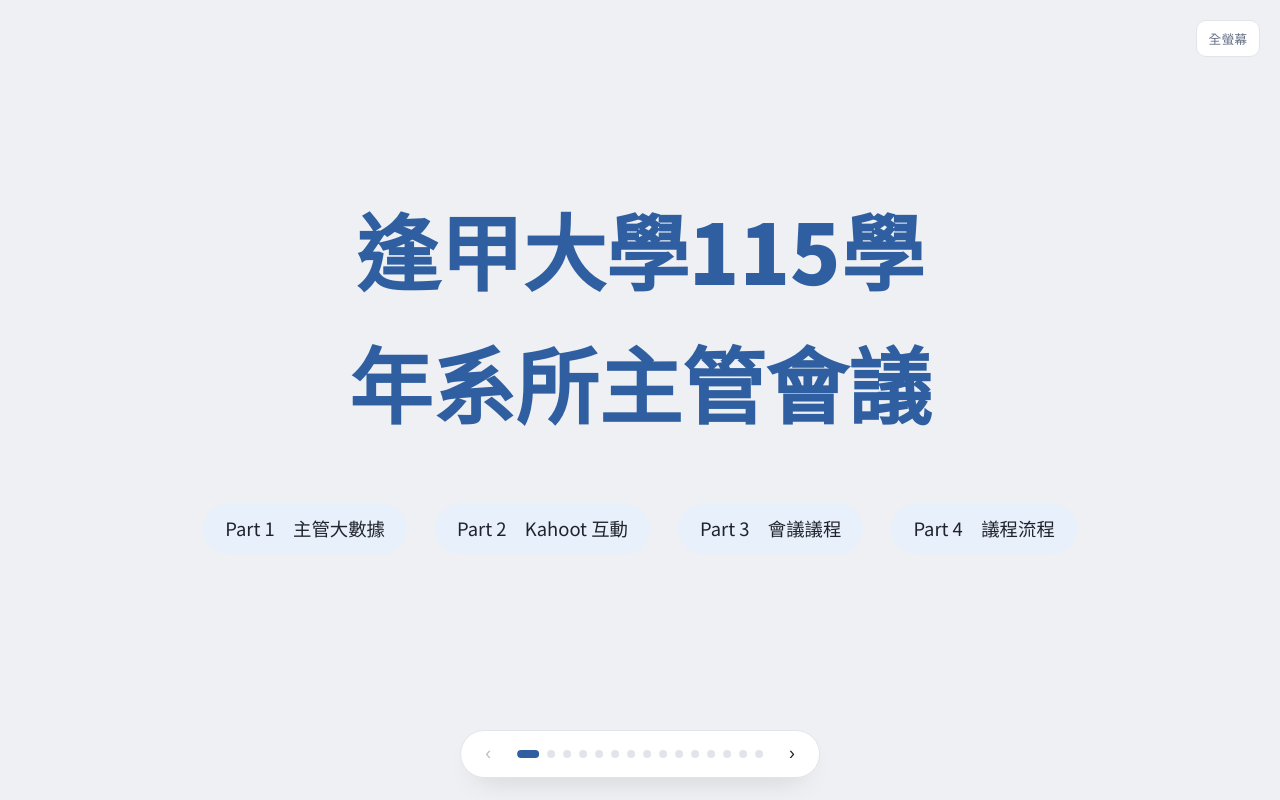
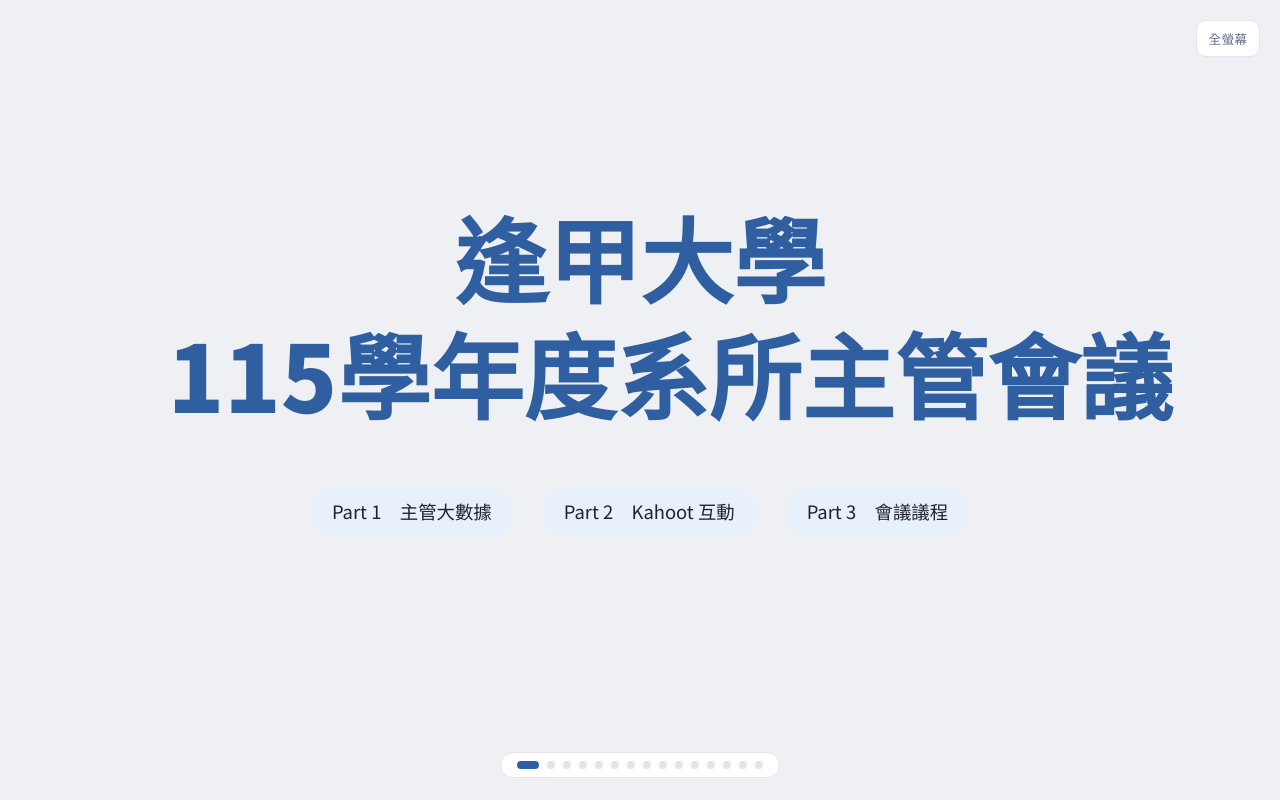
Before and after one commit to beate0423-dotcom/115managers, a plain HTML site: page index.html in a window 1280 px wide. Shown: the top 800 px of the page. Drawn offline with Linux system fonts and the light colour scheme.

Commit message:
index.html

```diff
--- a/index.html
+++ b/index.html
@@ -65,11 +65,17 @@
     max-width: 1000px;
   }
   .cover h1 {
-    font-size: 5.2rem;
+    font-size: clamp(3.2rem, 5vw + 2.2rem, 5.8rem);
     font-weight: 900;
     margin: 0;
-    text-wrap: balance;
     color: var(--accent);
+    line-height: 1.25;
+  }
+  .cover h1 .cover-title-part {
+    white-space: nowrap;
+  }
+  .cover h1 .cover-title-part + .cover-title-part {
+    margin-left: 0.3em;
   }
   .cover-parts {
     display: flex;
@@ -474,6 +480,7 @@
   }
   .agenda-sub-duration {
     color: var(--text-muted);
+    white-space: nowrap;
   }
 
   /* 議程流程投影片（校長致詞／大合照／分組討論／綜合討論／會議結束） */
@@ -484,7 +491,7 @@
   }
   .flow-title-heading {
     margin: 0;
-    font-size: clamp(2.2rem, 3vh + 1.8rem, 4rem);
+    font-size: clamp(2.6rem, 3.8vh + 2.1rem, 4.8rem);
     font-weight: 900;
     text-wrap: balance;
   }
@@ -501,7 +508,7 @@
     padding: clamp(28px, 5vh, 56px) clamp(32px, 6vw, 64px);
   }
   .flow-discuss-card .flow-title-heading {
-    font-size: clamp(1.8rem, 2.4vh + 1.4rem, 3rem);
+    font-size: clamp(2.1rem, 3vh + 1.6rem, 3.6rem);
   }
   .flow-topic {
     margin: clamp(12px, 2vh, 22px) 0 0;
@@ -510,9 +517,9 @@
     color: var(--accent);
   }
   .flow-instructions {
-    margin: clamp(14px, 2.2vh, 26px) 0 0;
+    margin: clamp(16px, 2.6vh, 30px) 0 0;
     color: var(--text-muted);
-    font-size: clamp(0.95rem, 1.2vh + 0.7rem, 1.25rem);
+    font-size: clamp(1.1rem, 1.5vh + 0.85rem, 1.5rem);
     line-height: 1.7;
   }
   .flow-instructions p + p {
@@ -534,7 +541,7 @@
   }
   .flow-qr-frame img {
     display: block;
-    width: clamp(140px, 20vh, 220px);
+    width: clamp(150px, 23vh, 240px);
     height: auto;
     border-radius: 4px;
   }
@@ -542,7 +549,7 @@
     width: clamp(160px, 24vh, 240px);
   }
   .flow-short-link {
-    font-size: clamp(0.95rem, 1.2vh + 0.7rem, 1.2rem);
+    font-size: clamp(1.05rem, 1.4vh + 0.8rem, 1.4rem);
     color: var(--accent);
     font-weight: 700;
     text-decoration: none;
@@ -582,24 +589,6 @@
     padding: 8px 16px;
     box-shadow: 0 12px 30px -18px rgba(20, 24, 33, 0.3);
     z-index: 10;
-  }
-  .deck-nav button.arrow {
-    border: none;
-    background: none;
-    color: var(--text);
-    font-size: 1.1rem;
-    line-height: 1;
-    cursor: pointer;
-    padding: 6px 8px;
-    border-radius: 8px;
-  }
-  .deck-nav button.arrow:hover {
-    background: var(--accent-soft);
-  }
-  .deck-nav button.arrow:disabled {
-    opacity: 0.3;
-    cursor: default;
-    background: none;
   }
   .dots {
     display: flex;
@@ -645,12 +634,11 @@
   <div class="deck" id="deck">
     <section class="slide active" data-index="0">
     <div class="cover">
-      <h1>逢甲大學115學年系所主管會議</h1>
+      <h1><span class="cover-title-part">逢甲大學</span><span class="cover-title-part">115學年度系所主管會議</span></h1>
       <div class="cover-parts">
         <span>Part 1　主管大數據</span>
         <span>Part 2　Kahoot 互動</span>
         <span>Part 3　會議議程</span>
-        <span>Part 4　議程流程</span>
       </div>
     </div></section>
 <section class="slide" data-index="1">
@@ -989,21 +977,20 @@
     </div></section>
 <section class="slide" data-index="10">
     <div class="card flow-title-card">
-      <div class="part-eyebrow">PART 4 ・ 議程流程</div>
+
       <h2 class="flow-title-heading">校長致詞暨新任一級主管介紹</h2>
 
     </div></section>
 <section class="slide" data-index="11">
     <div class="card flow-title-card">
-      <div class="part-eyebrow">PART 4 ・ 議程流程</div>
+
       <h2 class="flow-title-heading">大合照暨茶敍時間</h2>
       <p class="flow-title-subtitle">14:35–14:55</p>
     </div></section>
 <section class="slide" data-index="12">
     <div class="card flow-discuss-card">
-      <div class="part-eyebrow">PART 4 ・ 議程流程</div>
+
       <h2 class="flow-title-heading">各學院分組討論</h2>
-      <p class="flow-topic">【討論議題：OOOOO（待定）】</p>
       <div class="flow-instructions"><p>1. 各學院需上傳一個檔案呈現結論，並請標示學院名稱。</p><p>2. 檔案類型可為照片、WORD、PowerPoint。</p></div>
       <div class="flow-upload">
         <div class="flow-qr-frame">
@@ -1014,13 +1001,13 @@
     </div></section>
 <section class="slide" data-index="13">
     <div class="card flow-title-card">
-      <div class="part-eyebrow">PART 4 ・ 議程流程</div>
+
       <h2 class="flow-title-heading">綜合討論</h2>
 
     </div></section>
 <section class="slide" data-index="14">
     <div class="card flow-end-card">
-      <div class="part-eyebrow">PART 4 ・ 議程流程</div>
+
       <h2 class="flow-title-heading">會議結束，前往餐廳</h2>
       <p class="flow-address">陸家嘴<br>台中市西屯區華美西街二段309號</p>
       <div class="flow-qr-frame flow-qr-frame--map">
@@ -1031,7 +1018,6 @@
   </div>
 
   <nav class="deck-nav">
-    <button class="arrow" id="prevBtn" type="button" aria-label="上一頁">‹</button>
     <div class="dots">
       <button class="dot active" data-index="0" aria-label="投影片 1"></button>
 <button class="dot" data-index="1" aria-label="投影片 2"></button>
@@ -1049,23 +1035,18 @@
 <button class="dot" data-index="13" aria-label="投影片 14"></button>
 <button class="dot" data-index="14" aria-label="投影片 15"></button>
     </div>
-    <button class="arrow" id="nextBtn" type="button" aria-label="下一頁">›</button>
   </nav>
 
 <script>
 (function () {
   var slides = Array.prototype.slice.call(document.querySelectorAll('.slide'));
   var dots = Array.prototype.slice.call(document.querySelectorAll('.dot'));
-  var prevBtn = document.getElementById('prevBtn');
-  var nextBtn = document.getElementById('nextBtn');
   var fsToggle = document.getElementById('fsToggle');
   var current = 0;
 
   function render() {
     slides.forEach(function (el, i) { el.classList.toggle('active', i === current); });
     dots.forEach(function (el, i) { el.classList.toggle('active', i === current); });
-    prevBtn.disabled = current === 0;
-    nextBtn.disabled = current === slides.length - 1;
   }
 
   function goTo(index) {
@@ -1077,8 +1058,6 @@
   function next() { goTo(current + 1); }
   function prev() { goTo(current - 1); }
 
-  prevBtn.addEventListener('click', prev);
-  nextBtn.addEventListener('click', next);
   dots.forEach(function (dot, i) {
     dot.addEventListener('click', function () { goTo(i); });
   });
```
